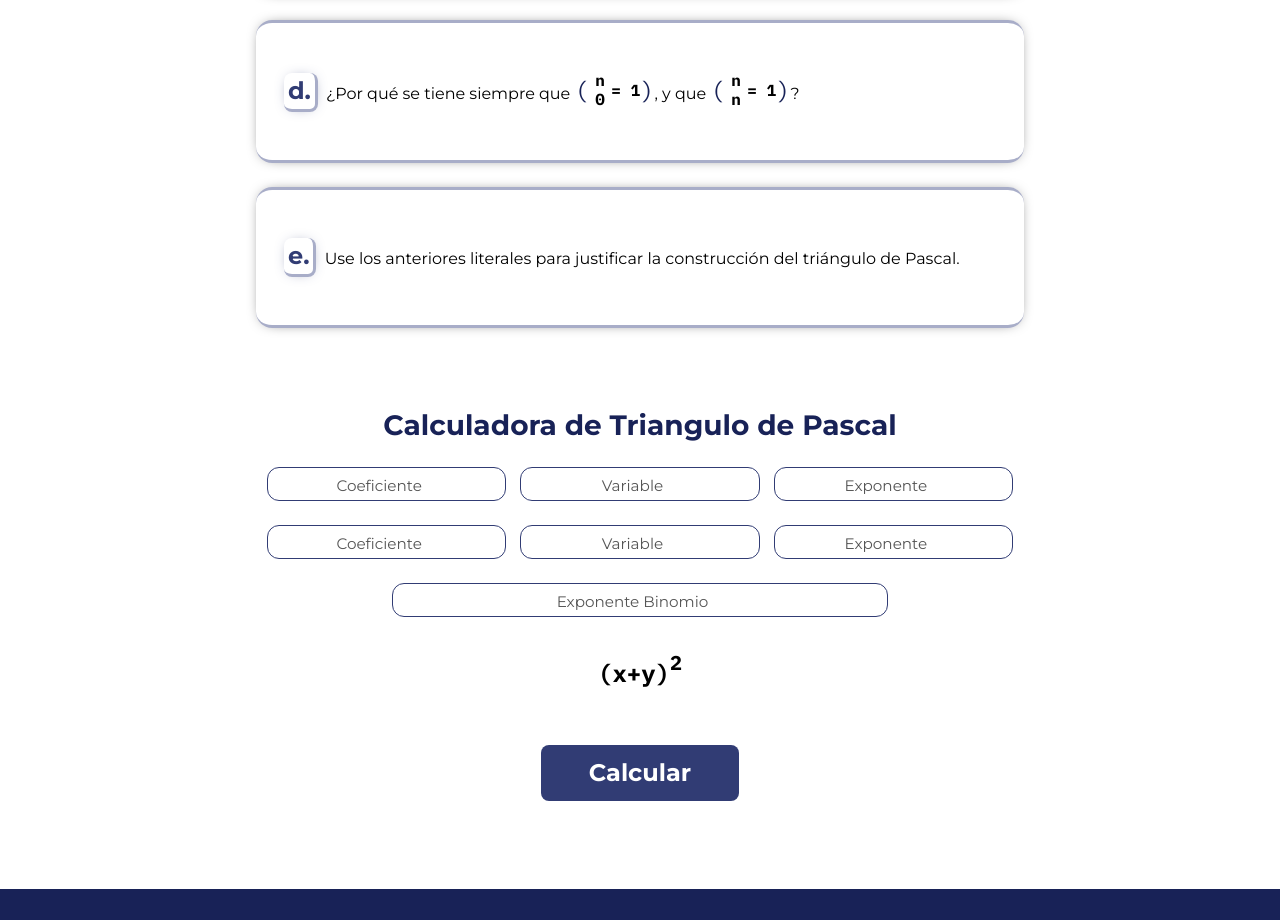
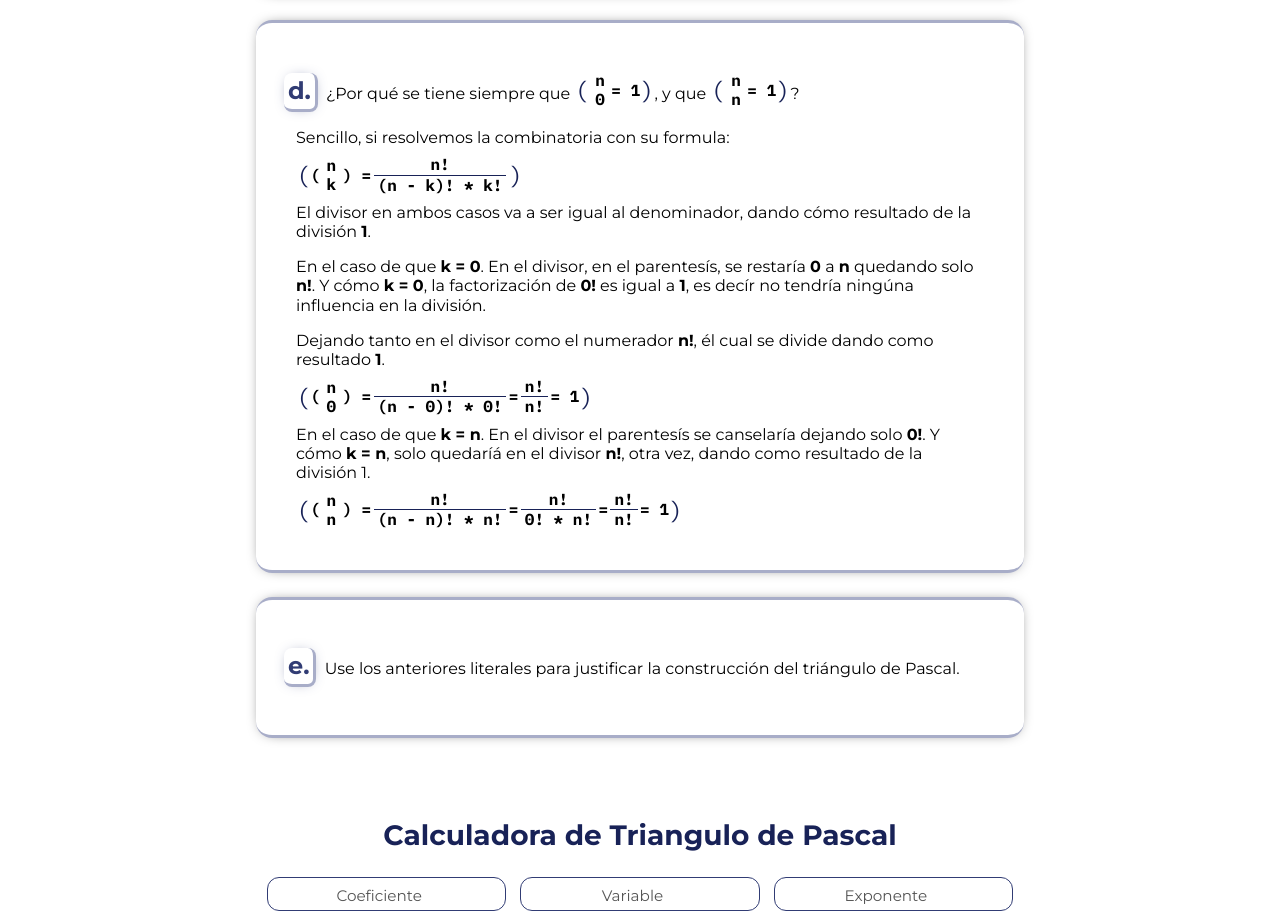
Before and after one commit to Bl4ky113/Unal_Basic_Math_Programming_Exercises, a plain HTML site: page index.html in a window 1280 px wide. Shown: the part 940-1860 px from the top of the page. Drawn offline with Linux system fonts and the light colour scheme.

Commit message:
Added point 'd'

```diff
--- a/index.html
+++ b/index.html
@@ -106,6 +106,83 @@
 				</p>
 			</div>
 			<div class="answer">
+				<p class="text">
+					Sencillo, si resolvemos la combinatoria con su formula:
+				</p>
+				<p class="expression">
+					(
+					<span class="expression--vertical">
+						<span>n</span>
+						<span>k</span>
+					</span>
+					)
+					=
+					<span class="expression--vertical expression--fraction">
+						<span>n!</span>
+						<span>(n - k)! * k!</span>
+					</span>
+				</p>
+				<p class="text">
+					El divisor en ambos casos va a ser igual al denominador,
+					dando cómo resultado de la división <b>1</b>.
+				</p>
+				<p class="text">
+					En el caso de que <b>k = 0</b>. En el divisor, en el parentesís, se restaría <b>0</b> a <b>n</b> quedando solo <b>n!</b>.
+					Y cómo <b>k = 0</b>, la factorización de <b>0!</b> es igual a <b>1</b>, es decír no tendría ningúna influencia en
+					la división.
+				</p>
+				<p class="text">
+					Dejando tanto en el divisor como el numerador <b>n!</b>, él cual se divide dando como resultado <b>1</b>.
+				</p>
+				<p class="expression">
+					(
+					<span class="expression--vertical">
+						<span>n</span>
+						<span>0</span>
+					</span>
+					)
+					=
+					<span class="expression--vertical expression--fraction">
+						<span>n!</span>
+						<span>(n - 0)! * 0!</span>
+					</span>
+					=
+					<span class="expression--vertical expression--fraction">
+						<span>n!</span>
+						<span>n!</span>
+					</span>
+					=
+					1
+				</p>
+				<p class="text">
+					En el caso de que <b>k = n</b>. En el divisor el parentesís se canselaría dejando solo <b>0!</b>.
+					Y cómo <b>k = n</b>, solo quedaríá en el divisor <b>n!</b>, otra vez, dando como resultado de la división 1.
+				</p>
+				<p class="expression">
+					(
+					<span class="expression--vertical">
+						<span>n</span>
+						<span>n</span>
+					</span>
+					)
+					=
+					<span class="expression--vertical expression--fraction">
+						<span>n!</span>
+						<span>(n - n)! * n!</span>
+					</span>
+					=
+					<span class="expression--vertical expression--fraction">
+						<span>n!</span>
+						<span>0! * n!</span>
+					</span>
+					=
+					<span class="expression--vertical expression--fraction">
+						<span>n!</span>
+						<span>n!</span>
+					</span>
+					=
+					1
+				</p>
 			</div>
 		</article>
 		<article>
```
